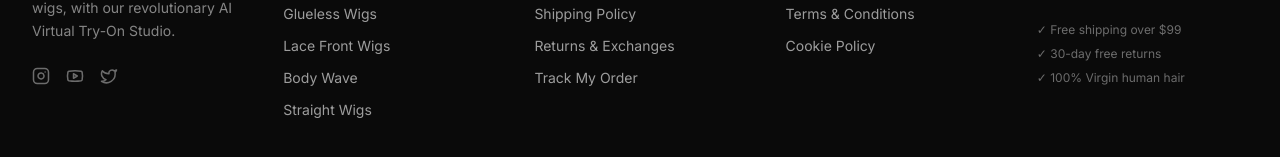
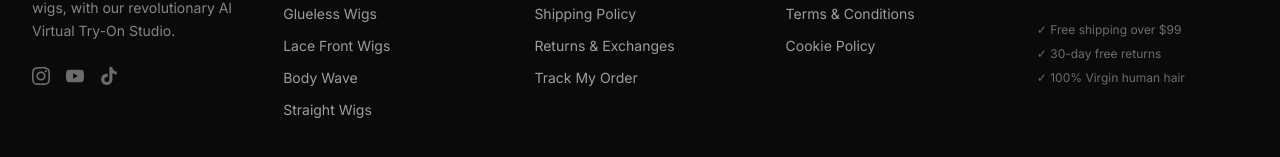
Before and after one commit to ajokhai/manevia, a Next.js app: page / in a window 1280 px wide. Shown: the part 3762-3919 px from the top of the page. Built offline with nearby package versions, Linux system fonts and the light colour scheme.

Commit message:
fix: Replace missing lucide social icons with inline SVGs, fix duplicate import

```diff
--- a/src/components/layout/Footer.tsx
+++ b/src/components/layout/Footer.tsx
@@ -1,5 +1,4 @@
 import Link from 'next/link';
-import { Instagram, Youtube, Twitter } from 'lucide-react';
 
 export default function Footer() {
   return (
@@ -35,9 +34,15 @@
               The premier destination for luxury human hair and glueless wigs, with our revolutionary AI Virtual Try-On Studio.
             </p>
             <div className="flex gap-4">
-              <a href="#" className="text-white/40 hover:text-white transition"><Instagram size={18} /></a>
-              <a href="#" className="text-white/40 hover:text-white transition"><Youtube size={18} /></a>
-              <a href="#" className="text-white/40 hover:text-white transition"><Twitter size={18} /></a>
+              <a href="#" className="text-white/40 hover:text-white transition" aria-label="Instagram">
+                <svg width="18" height="18" fill="currentColor" viewBox="0 0 24 24"><path d="M12 2.163c3.204 0 3.584.012 4.85.07 3.252.148 4.771 1.691 4.919 4.919.058 1.265.069 1.645.069 4.849 0 3.205-.012 3.584-.069 4.849-.149 3.225-1.664 4.771-4.919 4.919-1.266.058-1.644.07-4.85.07-3.204 0-3.584-.012-4.849-.07-3.26-.149-4.771-1.699-4.919-4.92-.058-1.265-.07-1.644-.07-4.849 0-3.204.013-3.583.07-4.849.149-3.227 1.664-4.771 4.919-4.919 1.266-.057 1.645-.069 4.849-.069zm0-2.163c-3.259 0-3.667.014-4.947.072-4.358.2-6.78 2.618-6.98 6.98-.059 1.281-.073 1.689-.073 4.948 0 3.259.014 3.668.072 4.948.2 4.358 2.618 6.78 6.98 6.98 1.281.058 1.689.072 4.948.072 3.259 0 3.668-.014 4.948-.072 4.354-.2 6.782-2.618 6.979-6.98.059-1.28.073-1.689.073-4.948 0-3.259-.014-3.667-.072-4.947-.196-4.354-2.617-6.78-6.979-6.98-1.281-.059-1.69-.073-4.949-.073zm0 5.838c-3.403 0-6.162 2.759-6.162 6.162s2.759 6.163 6.162 6.163 6.162-2.759 6.162-6.163c0-3.403-2.759-6.162-6.162-6.162zm0 10.162c-2.209 0-4-1.79-4-4 0-2.209 1.791-4 4-4s4 1.791 4 4c0 2.21-1.791 4-4 4zm6.406-11.845c-.796 0-1.441.645-1.441 1.44s.645 1.44 1.441 1.44c.795 0 1.439-.645 1.439-1.44s-.644-1.44-1.439-1.44z"/></svg>
+              </a>
+              <a href="#" className="text-white/40 hover:text-white transition" aria-label="YouTube">
+                <svg width="18" height="18" fill="currentColor" viewBox="0 0 24 24"><path d="M23.498 6.186a3.016 3.016 0 0 0-2.122-2.136C19.505 3.545 12 3.545 12 3.545s-7.505 0-9.377.505A3.017 3.017 0 0 0 .502 6.186C0 8.07 0 12 0 12s0 3.93.502 5.814a3.016 3.016 0 0 0 2.122 2.136c1.871.505 9.376.505 9.376.505s7.505 0 9.377-.505a3.015 3.015 0 0 0 2.122-2.136C24 15.93 24 12 24 12s0-3.93-.502-5.814zM9.545 15.568V8.432L15.818 12l-6.273 3.568z"/></svg>
+              </a>
+              <a href="#" className="text-white/40 hover:text-white transition" aria-label="TikTok">
+                <svg width="18" height="18" fill="currentColor" viewBox="0 0 24 24"><path d="M12.525.02c1.31-.02 2.61-.01 3.91-.02.08 1.53.63 3.09 1.75 4.17 1.12 1.11 2.7 1.62 4.24 1.79v4.03c-1.44-.05-2.89-.35-4.2-.97-.57-.26-1.1-.59-1.62-.93-.01 2.92.01 5.84-.02 8.75-.08 1.4-.54 2.79-1.35 3.94-1.31 1.92-3.58 3.17-5.91 3.21-1.43.08-2.86-.31-4.08-1.03-2.02-1.19-3.44-3.37-3.65-5.71-.02-.5-.03-1-.01-1.49.18-1.9 1.12-3.72 2.58-4.96 1.66-1.44 3.98-2.13 6.15-1.72.02 1.48-.04 2.96-.04 4.44-.99-.32-2.15-.23-3.02.37-.63.41-1.11 1.04-1.36 1.75-.21.51-.15 1.07-.14 1.61.24 1.64 1.82 3.02 3.5 2.87 1.12-.01 2.19-.66 2.77-1.61.19-.33.4-.67.41-1.06.1-1.79.06-3.57.07-5.36.01-4.03-.01-8.05.02-12.07z"/></svg>
+              </a>
             </div>
           </div>
 
```
